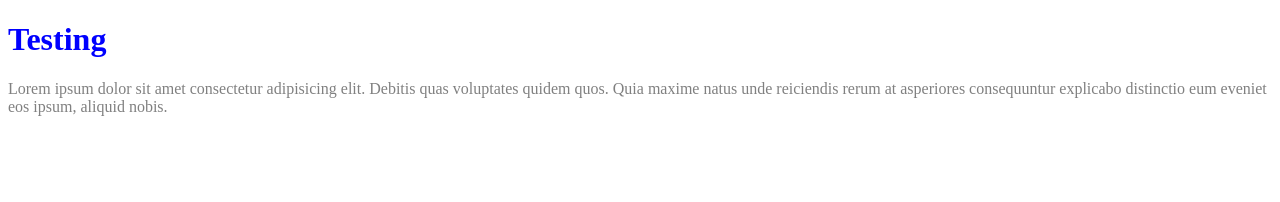
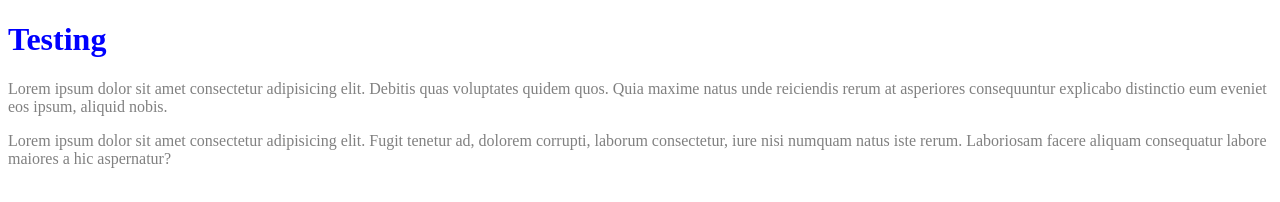
Before and after one commit to Ferdiandikaid/belajar-html-css, a plain HTML site: page index.html in a window 1280 px wide. Drawn offline with Linux system fonts and the light colour scheme.

Commit message:
Edit index.html

```diff
--- a/index.html
+++ b/index.html
@@ -14,5 +14,10 @@
       asperiores consequuntur explicabo distinctio eum eveniet eos ipsum,
       aliquid nobis.
     </p>
+    <p>
+      Lorem ipsum dolor sit amet consectetur adipisicing elit. Fugit tenetur ad,
+      dolorem corrupti, laborum consectetur, iure nisi numquam natus iste rerum.
+      Laboriosam facere aliquam consequatur labore maiores a hic aspernatur?
+    </p>
   </body>
 </html>
```
